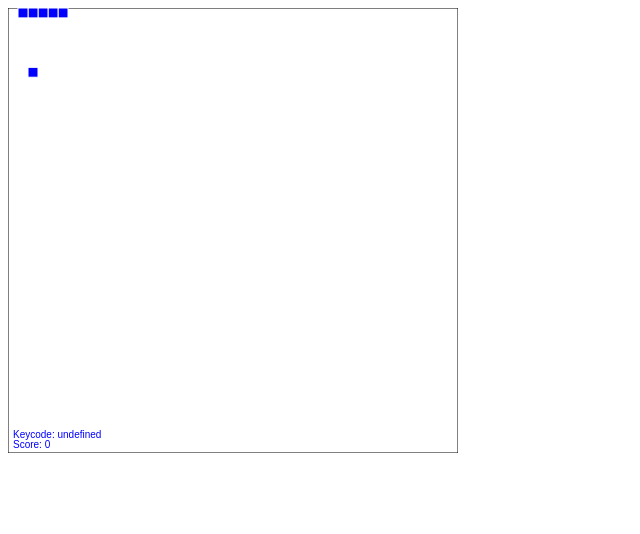
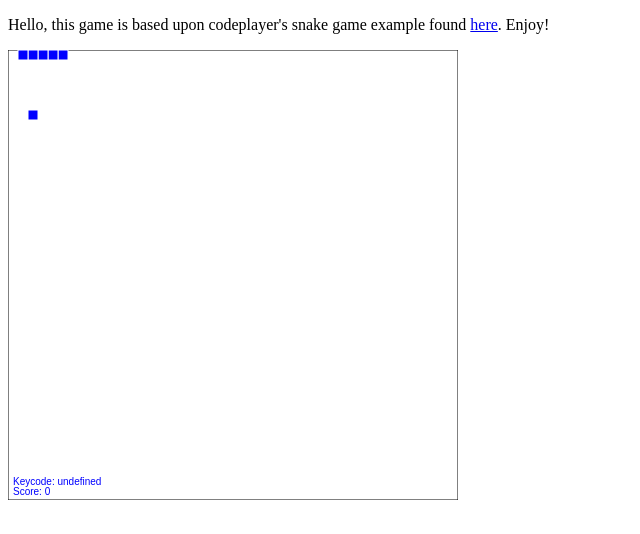
Before and after one commit to bbranko/SnakeJS, a plain HTML site: page index.html in a window 1280 px wide. Shown: the whole page, without its empty margins (0-640 px from the left). Drawn offline with nearby package versions, Linux system fonts and the light colour scheme.

Commit message:
credit given, removed jquery entirely, switched to strict, minor cleanup

```diff
--- a/index.html
+++ b/index.html
@@ -19,18 +19,20 @@
         <![endif]-->
 
         <!-- Add your site or application content here -->
+        <p>
+            Hello, this game is based upon codeplayer's snake game example found
+            <a href="http://thecodeplayer.com/walkthrough/html5-game-tutorial-make-a-snake-game-using-html5-canvas-jquery" target="_blank">here</a>.
+            Enjoy!
+        </p>
 
-        <!-- Lets make a simple snake game -->
-        <canvas id="canvas" width="450" height="445"></canvas>
+        <!-- Simple snake game -->
+        <canvas id="canvas" width="450" height="450"></canvas>
 
         <!-- Jquery -->
-        <script src="https://code.jquery.com/jquery-2.1.3.min.js" type="text/javascript"></script>
         <script src="js/snake/snake.js" type="text/javascript"></script>
         <script type="application/javascript">
-            $(document).ready(function(){
-                //input: canvas, game_width, game_height, game_speed
-                snakejs.create_new(document.getElementById("canvas"), 45, 45, 60);
-            });
+            //input: canvas, game_width, game_height, game_speed
+            snakejs.create_new(document.getElementById("canvas"), 45, 45, 60);
         </script>
     </body>
 </html>
```
Also changed, not shown: js/snake/snake.js (+6 -9 lines).
